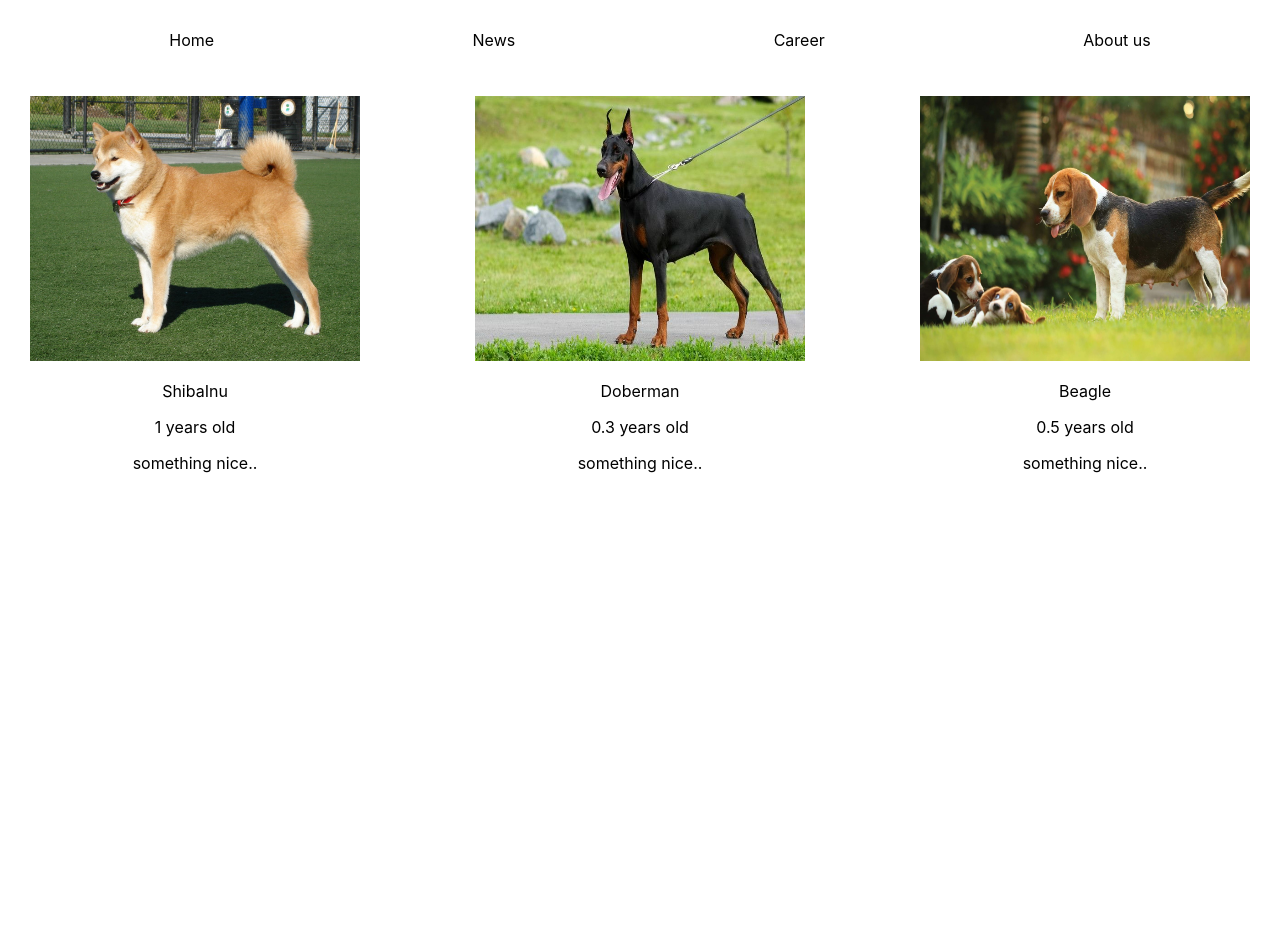
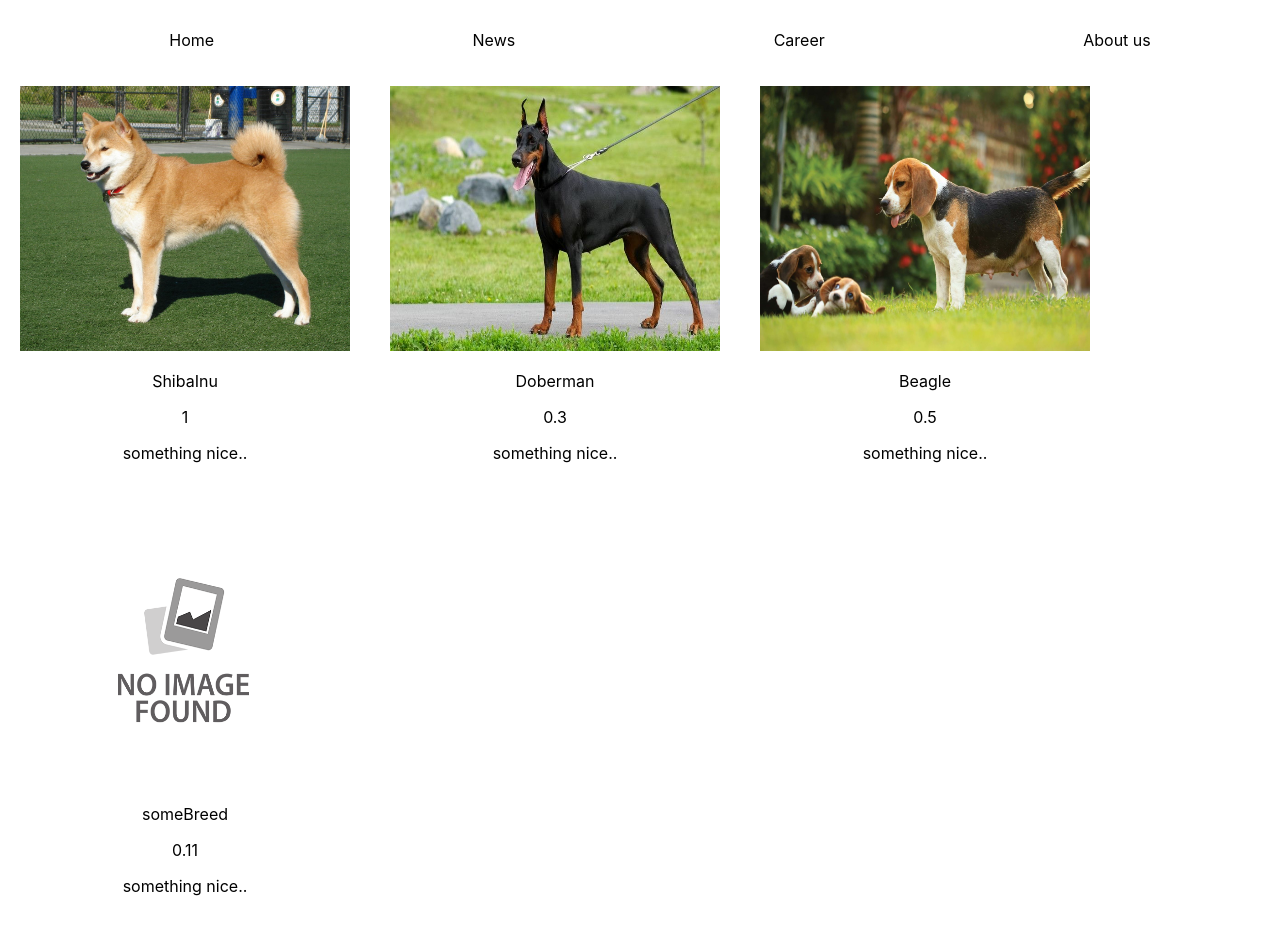
Before and after one commit to BakhaKhakimov/abcd, a React (Create React App) app: page / in a window 1280 px wide. Before the commit the page ends 800 px from the top, so only its background shows below. Built offline with nearby package versions, Linux system fonts and the light colour scheme.

Commit message:
feat: add Card component

```diff
--- a/src/App.css
+++ b/src/App.css
@@ -39,12 +39,12 @@
 }
 .cards {
   display: flex;
-  flex-wrap: wrap;
-  justify-content: space-between;
+  align-items: center;
+  flex-flow: row wrap;
 }
 
 .pets-card {
-  margin: 30px;
+  margin: 20px;
 }
 
 .pets-card img {
--- a/src/App.tsx
+++ b/src/App.tsx
@@ -1,5 +1,5 @@
 import "./App.css";
-import dogs from "./mock/dogs";
+import Card from "../src/Components/Card";
 
 function App() {
   return (
@@ -13,16 +13,8 @@ function App() {
         </ul>
       </nav>
 
-      <section id="dogs" className="cards">
-        {dogs.map((dog, index) => (
-          <div className="pets-card" key={index}>
-            <img src={dog.image} alt="dogs-photo" />
-            <p>{dog.breed}</p>
-            <p>{dog.age} years old</p>
-            <p>{dog.description}</p>
-          </div>
-        ))}
-      </section>
+        <Card />
+
     </div>
   );
 }
--- /dev/null
+++ b/src/Components/Card.tsx
@@ -0,0 +1,31 @@
+import dogs from "../mock/dogs";
+import noImage from "../img/noimage.png";
+
+function Card() {
+  return (
+    <section id="dogs" className="cards">
+      {dogs.map((dog) => {
+        const { id, breed, image, age, description } = dog;
+        return (
+          <div className="pets-card" key={id}>
+            <div>
+              {image ? (
+                <img src={image} alt={breed} />
+              ) : (
+                <img src={noImage} alt={breed} />
+              )}
+            </div>
+
+            <div>
+              <p>{breed}</p>
+              <p>{age}</p>
+              <p>{description}</p>
+            </div>
+          </div>
+        );
+      })}
+    </section>
+  );
+}
+
+export default Card;
--- a/src/mock/dogs.ts
+++ b/src/mock/dogs.ts
@@ -3,6 +3,7 @@ import Beagle from "../../src/img/beagle.jpeg";
 import Doberman from "../../src/img/doberman.jpeg";
 
 type DOG = {
+    id: number,
     image?: string,
     breed: string,
     age: number,
@@ -11,21 +12,31 @@ type DOG = {
 
 const dogs: DOG[] = [
     {
+        id: 0,
         image: `${ShibaInu}`,
         breed: 'ShibaInu',
         age: 1,
         description: 'something nice..'
     },
     {
+        id: 1,
         image: `${Doberman}`,
         breed: 'Doberman',
         age: 0.3,
         description: 'something nice..'
     },
     {
+        id: 2,
         image: `${Beagle}`,
         breed: 'Beagle',
         age: 0.5,
+        description: 'something nice..'
+    },
+    {
+        id: 3,
+        image: '',
+        breed: 'someBreed',
+        age: 0.11,
         description: 'something nice..'
     }
 
```
Also changed, not shown: src/img/noimage.png (added).
